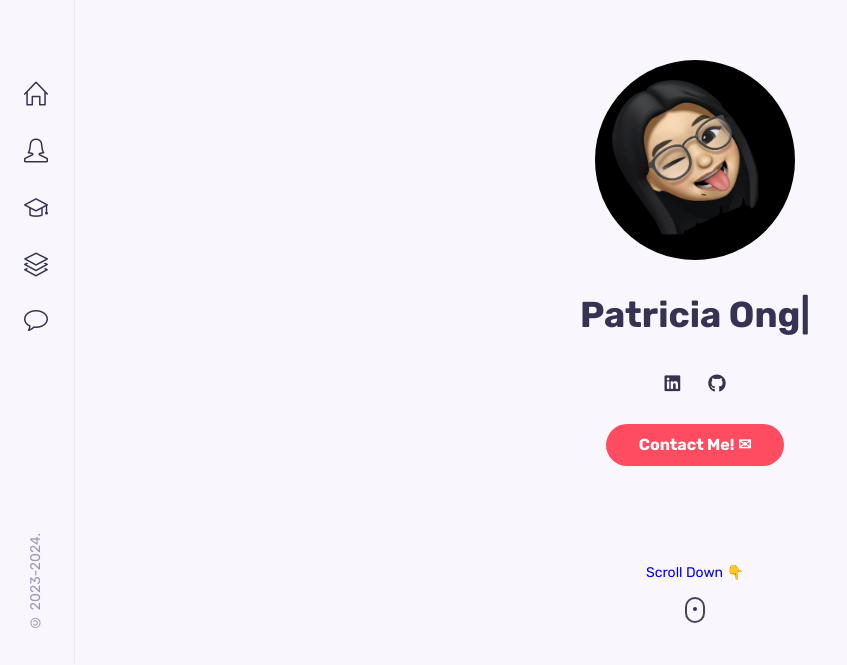
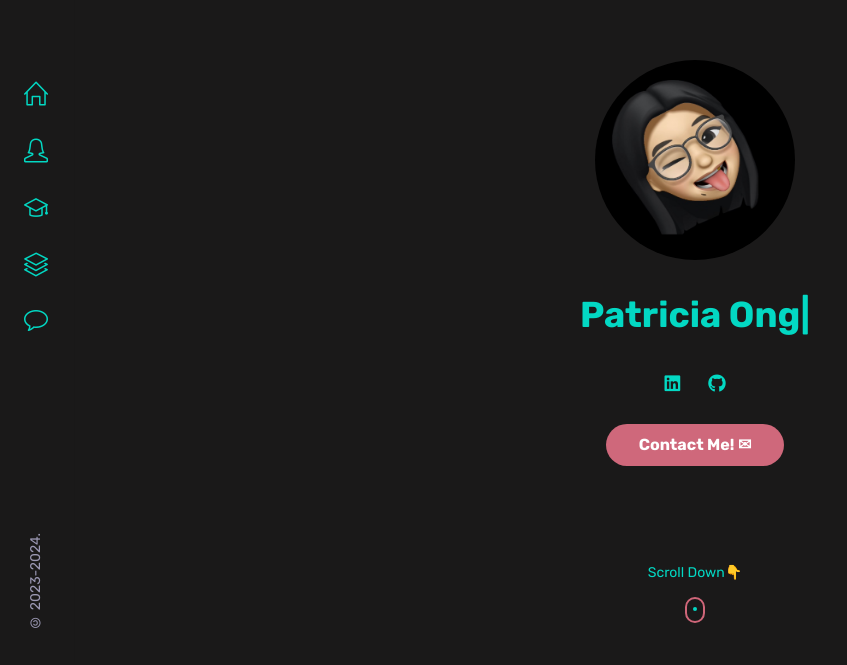
Before and after one commit to patriciaong977/patriciaong, a React (Create React App) app: page / in a window 1280 px wide. Shown: the part 137-802 px from the top of the page, without its empty margins (0-847 px from the left). Built offline with nearby package versions, Linux system fonts and the light colour scheme.

Commit message:
Changed color scheme.

```diff
--- a/src/components/home/ScrollDown.jsx
+++ b/src/components/home/ScrollDown.jsx
@@ -5,7 +5,7 @@ const ScrollDown = () => {
     <div className="scroll__down">
 
       <a href="#about" className="mouse__wrapper">
-        <span className="home__scroll-name">Scroll Down 👇</span>
+        <span className="home__scroll-name">Scroll Down👇</span>
         <span className="mouse">
           <span className="wheel"></span>
         </span>
--- a/src/components/home/home.css
+++ b/src/components/home/home.css
@@ -37,7 +37,8 @@
 }
 
 .home__social-link:hover {
-  color: hsl(43, 100%, 68%);
+  /* color: hsl(43, 100%, 68%); */
+  color: var(--first-color);
 }
 
 .scroll__down {
@@ -49,10 +50,11 @@
 
 .home__scroll-name {
   font-size: var(--small-font-size);
+  color: var(--title-color);
 }
 
 .mouse {
-  border: 2px solid #454360;
+  border: 2px solid #cf6679;
   display: block;
   height: 1.6rem;
   width: 1.25rem;
--- a/src/index.css
+++ b/src/index.css
@@ -5,11 +5,11 @@
 :root {
   /* ======== Colors ======== */
   /* Color mode HSL(hue, saturation, lightness) */
-  --first-color: hsl(353, 100%, 65%);
-  --title-color: hsl(244, 24%, 26%);
-  --text-color: hsl(244, 16%, 43%);
-  --body-color: hsl(258, 60%, 98%);
-  --container-color: #fff;
+  --first-color: hsl(349, 52%, 61%); /*hsl(353, 100%, 65%);*/
+  --title-color: hsl(174, 97%, 43%);  /*hsl(244, 24%, 26%);*/
+  --text-color: hsl(267, 54%, 80%);   /*hsl(244, 16%, 43%);*/
+  --body-color: hsl(0, 2%, 10%);       /* hsl(258, 60%, 98%); */
+  --container-color: #353434;
 
   /* ======== Font and typography ======== */
   /*.5rem = 8px* | 1rem = 16px ..*/
@@ -27,7 +27,7 @@
   --font-bold: 700;
 
   /* ======== Box Shadow ======== */
-  --shadow: 0px 5px 20px 0px rgb(69 67 96 / 10%);
+  --shadow: 0px 5px 20px 0px rgba(248, 242, 242, 0.1); /*rgb(69 67 96 / 10%);*/
 
   /* ======== Border Radius ======== */
   --border-radius: 20px;
```
Also changed, not shown: src/logo.svg (added).
